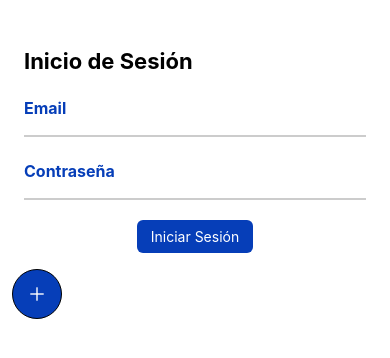
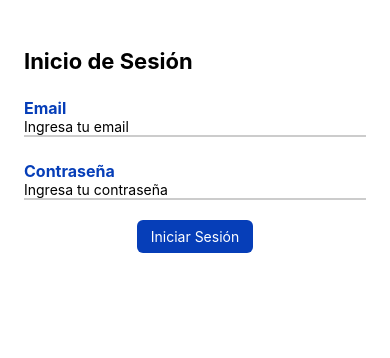
Before and after one commit to LuisEQ/ExamenT, a React Native app: screen / in a window 390 px wide. Shown: the top 358 px of the page. Built offline with nearby package versions, Linux system fonts and the light colour scheme.

Commit message:
Now Auth sends params to userinputfield

```diff
--- a/components/ui/UserInputField.js
+++ b/components/ui/UserInputField.js
@@ -1,31 +1,44 @@
 import { View, Text, TextInput, StyleSheet } from "react-native";
-
 
 import Colors from "../../constants/Colors";
 
-function UserInputField({onChangeText, enteredText, children}){
-
-    return(
+function UserInputField({
+  maxLength,
+  onChangeText,
+  enteredText,
+  children,
+  autoCapitalize,
+  autoCorrect,
+  placeHolder,
+  secureTextEntry
+}) {
+  return (
     <View style={styles.rootContainer}>
       <Text style={styles.title}>{children}</Text>
-            <TextInput maxLength={100} autoCapitalize={'none'} autoCorrect={false} onChangeText={onChangeText} value={enteredText}/>
+      <TextInput
+        maxLength={100}
+        autoCapitalize={"none"}
+        autoCorrect={false}
+        onChangeText={onChangeText}
+        value={enteredText}
+        placeholder={placeHolder}
+        secureTextEntry={secureTextEntry}
+      />
     </View>
-    )
+  );
 }
 
 export default UserInputField;
 
 const styles = StyleSheet.create({
-    rootContainer:{
+  rootContainer: {
     margin: 12,
-        borderBottomColor: '#ccc',
+    borderBottomColor: "#ccc",
     borderBottomWidth: 2,
-
   },
-    title:{
+  title: {
     fontSize: 16,
-        fontWeight: 'bold',
+    fontWeight: "bold",
     color: Colors.primary500,
-
-    }
-})
+  },
+});
--- a/screens/AuthScreen.js
+++ b/screens/AuthScreen.js
@@ -1,4 +1,5 @@
-import { StyleSheet, View, Text } from "react-native";
+import { StyleSheet, View } from "react-native";
+import { useState } from "react";
 
 import PrimaryButton from "../components/ui/buttons/PrimaryButton";
 import IconButton from "../components/ui/buttons/IconButton";
@@ -6,18 +7,41 @@
 import Title from "../components/ui/Title";
 
 function AuthScreen({ onValid }) {
+    const [emailEntered,setEmailEntered] = useState('');
+    const [passwordEntered,setPasswordEntered] = useState('');
     function onValidAuth(){
         {onValid()}
+    }
+    function changeEmailHandler(enteredEmail){
+        setEmailEntered(enteredEmail);
+    }
+    function changePasswordHandler(enteredPassword){
+        setPasswordEntered(enteredPassword);
     }
   return (
     <View>
         <View style={styles.titleContainer}>
             <Title>Inicio de Sesión</Title>
         </View>
-      <UserInputField>Email</UserInputField>
-      <UserInputField>Contraseña</UserInputField>
+      <UserInputField
+      maxLength={100}
+      onChangeText={changeEmailHandler}
+      enteredText={emailEntered}
+      autoCapitalize={'none'}
+      autoCorrect={'none'}
+      placeHolder={'Ingresa tu email'}
+      secureTextEntry={false}
+       >Email</UserInputField>
+      <UserInputField
+      maxLength={100}
+      onChangeText={changePasswordHandler}
+      enteredText={passwordEntered}
+      autoCapitalize={'none'}
+      autoCorrect={'none'}
+      placeHolder={'Ingresa tu contraseña'}
+      secureTextEntry={true}
+      >Contraseña</UserInputField>
       <PrimaryButton onPress={onValidAuth}>Iniciar Sesión</PrimaryButton>
-      <IconButton />
     </View>
   );
 }
--- a/screens/RegisterScreen.js
+++ b/screens/RegisterScreen.js
@@ -1,4 +1,4 @@
-import { StyleSheet, View, Text } from "react-native";
+import { StyleSheet, View, Image } from "react-native";
 import PrimaryButton from "../components/ui/buttons/PrimaryButton";
 import Title from "../components/ui/Title";
 import UserInputField from "../components/ui/UserInputField";
```
Lines whose indentation alone changed are shown as unchanged.
